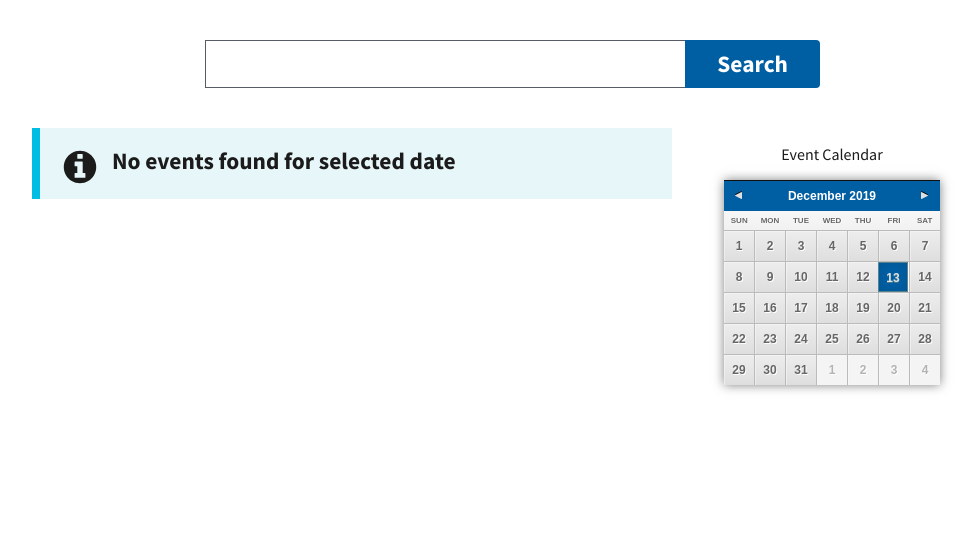
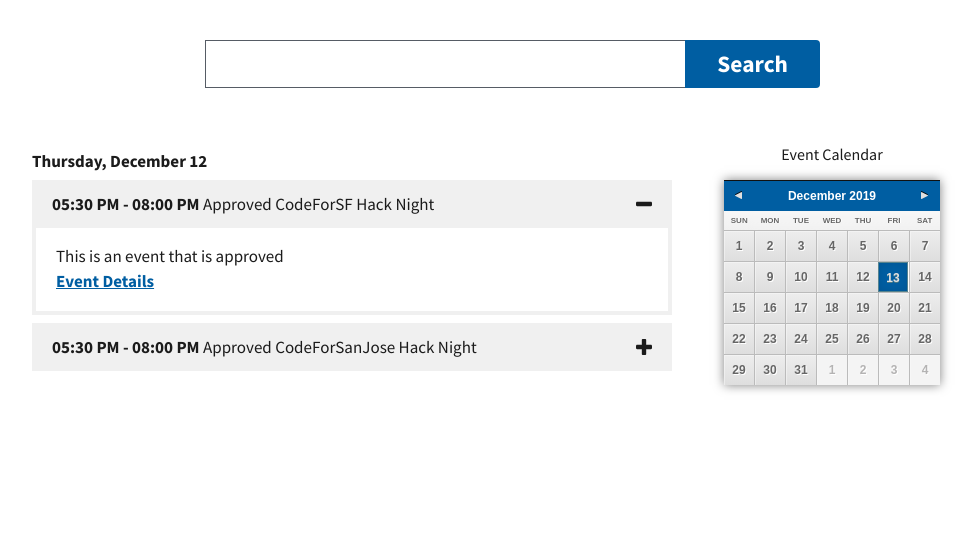
Before and after one commit to openoakland/dos-census-events, a Django app: page / in a window 1280 px wide. Shown: the part 166-700 px from the top of the page, without its empty margins (128-1105 px from the left). Run offline with Django 3.2, Linux system fonts and the light colour scheme; data comes from the database, SQL or seed files in the repository; both versions use the stored data as it was after the commit; some libraries are stand-ins or nearby versions.

Commit message:
issue/28 - Text search for events (#108)

```diff
--- a/census/static/datepicker/js/datepicker.js
+++ b/census/static/datepicker/js/datepicker.js
@@ -1,102 +1,39 @@
-$(document).ready(function () {
-    // This request is made to populate the initial set of events
-    // when the page loads
-    $.ajax({
-        url: '/events/',
-        method: 'GET',
-        dataType: 'json',
-        headers: {
-            credentials: 'include'
-        },
-        success: function (data) {
-            render_event_template(data.events);
-        }
-    });
-});
-
 $(function () {
     $('#datepicker').datepicker({
         inline: true,
         showOtherMonths: true,
         dayNamesMin: ['Sun', 'Mon', 'Tue', 'Wed', 'Thu', 'Fri', 'Sat'],
 
-        // Event that fires on selecting a specific date
+        // Event that is triggered when user selects a specific date
         onSelect: function (dateText, inst) {
-            $.ajax({
-                url: '/events/',
-                method: 'GET',
-                data: {
+            let data = {
                 isMonthly: false,
                 day: inst.selectedDay,
                 month: inst.selectedMonth + 1,
                 year: inst.selectedYear,
-                },
-                dataType: 'json',
-                success: function (data) {
-                    render_event_template(data.events);
+            };
+            let search_string = getQueryParams('search');
+            if (search_string !== false) {
+                data['search'] = search_string;
             }
-            });
+
+            redirectUrl(data);
         },
 
-        // Event that fires when the user switches to the next/prev month
+        // Event that is triggered when the user switches to the next/prev month
         onChangeMonthYear: function (year, month, inst) {
-            $.ajax({
-                url: '/events/',
-                method: 'GET',
-                data: {
+            let data = {
                 isMonthly: true,
                 month: inst.selectedMonth + 1,
                 year: inst.selectedYear,
+            };
+            let search_string = getQueryParams('search');
+            if (search_string !== false) {
+                data['search'] = search_string;
+                console.log(data['search']);
+            }
+            redirectUrl(data);
         },
-                dataType: 'json',
-                success: function (data) {
-                    render_event_template(data.events);
-                }
-            });
-        }
+        defaultDate: getSelectedDate(),
     });
 });
-
-function render_event_template(events) {
-    if (!$.isEmptyObject(events)) {
-        render_events(events);
-    } else {
-        render_no_events();
-    }
-}
-
-function render_no_events() {
-    /*
-    Render a dialog box to display a message if no events are found
-     */
-
-    $('#event-list').empty();
-    $('#no-events-alert').show();
-}
-
-function render_events(events) {
-    /*
-    Iterate through a list of events and generate HTML to create collapsible
-    event boxes (e.g. https://designsystem.digital.gov/components/accordion/)
-     */
-    $('#event-list').empty();
-    $('#no-events-alert').hide();
-    for (var month in events) {
-        if (events.hasOwnProperty(month)) {
-            for (var j = 0; j < events[month].length; j++) {
-                var priv = events[month][j].is_private_event ? "(PRIVATE)" : ""
-                var label = "<label class='usa-label' for='title'>" + events[month][j].start_date + " " + events[month][j].start_time + "</label>";
-                var h2 = "<h2 class='usa-accordion__heading'>" +
-                    "<button class='usa-accordion__button' aria-expanded='true' aria-controls='a" + events[month][j].id +
-                    "'>" + events[month][j].title + priv + "</button>" + "</h2>"
-                var div = "<div id='a" + events[month][j].id + "' class='usa-accordion__content usa-prose'>" +
-                  "<p>" + events[month][j].description + "</p>" +
-                  "<a href=/event/" + events[month][j].id + "/details> <b>Event Details</b></a>"
-                  "</div>";
-                $('#event-list').append(label);
-                $('#event-list').append(h2);
-                $('#event-list').append(div);
-            }
-        }
-    }
-}
--- a/census/templates/_base.html
+++ b/census/templates/_base.html
@@ -15,6 +15,7 @@
     {# Resources for datepicker on homepage   #}
     <script src="{% static 'jquery/jquery-3.4.1.min.js' %}"></script>
     <script src="{% static 'jquery/jquery-ui-1.12.1.custom.min.js' %}"></script>
+    <script src="{% static 'census/js/census.js' %}"></script>
     <script src="{% static 'datepicker/js/datepicker.js' %}"></script>
 </body>
 </html>
--- a/census/templates/index.html
+++ b/census/templates/index.html
@@ -6,14 +6,16 @@
 
     <!-- Columns start at 50% wide on mobile and bump up to 33.3% wide on desktop -->
     <div class="grid-container bg-white">
-
-
         <div class="grid-row bg-white" style="padding-bottom: 150px">
             <div class="grid-col-10 margin-5">
-                <form class="usa-search usa-search--big">
+                <form class="usa-search usa-search--big" action="/" method="get" id="search-form">
                     <div class="grid-offset-2" role="search">
                         <label class="usa-sr-only" for="search-field-big">Search</label>
-                        <input class="usa-input" id="search-field-big" type="search" name="search">
+                        <input class="usa-input"
+                               id="search-field-big"
+                               type="search"
+                               name="search"
+                               value="{% if request.search_query %}{{ request.search_query }}{% endif %}">
                         <button class="usa-button" type="submit">
                             <span class="usa-search__submit-text">Search</span>
                         </button>
@@ -22,23 +24,49 @@
             </div>
 
             <div class="grid-col-8">
-                <div id="no-events-alert" class="usa-alert usa-alert--info display-none">
+                {% if not request.has_events %}
+                    <div id="no-events-alert" class="usa-alert usa-alert--info">
                         <div class="usa-alert__body">
                             <h3 class="usa-alert__heading">No events found for selected date</h3>
                             <p class="usa-alert__text"></p>
                         </div>
                     </div>
+                {% endif %}
+                {% if request.has_events %}
                     <div id="event-list" class="usa-accordion usa-accordion--bordered">
-                    {# This section is populated dynamically by events triggered#}
-                    {# in datepicker.js#}
+                        {% for event_data in request.events %}
+                            {# Each event data is a tuple with the 0th element  #}
+                            {# as the day and the 1st element as a list  #}
+                            {# of events  #}
+                            <label class="usa-label font-ui-sm text-bold" for="title">{{ event_data.0 }}</label>
+                            {% for event in event_data.1 %}
+                                <h2 class="usa-accordion__heading">
+                                    <button class="usa-accordion__button"
+                                            aria-expanded="true"
+                                            aria-controls="a{{ event.id }}">
+                                        <span>{{ event.start_time }} - {{ event.end_time }}</span>
+                                        <span class="text-normal">
+                                            {{ event.title }}
+                                            {% if event.is_private_event %}
+                                                (PRIVATE)
+                                            {% endif %}
+                                        </span>
+                                    </button>
+                                </h2>
+                                <div id="a{{ event.id }}" class="usa-accordion__content usa-prose">
+                                    <p>{{ event.description }}</p>
+                                    <a href="/event/{{ event.id }}/details"> <b>Event Details</b></a>
                                 </div>
+                            {% endfor %}
+                        {% endfor %}
                     </div>
-            <div class="grid-col-4">
+                {% endif %}
+            </div>
+
+            <div class="grid-col-4 desktop:display-block mobile: display-none">
                 <p class="text-center">Event Calendar</p>
-                <div id="datepicker"></div>
+                <div id="datepicker"/>
             </div>
         </div>
     </div>
-    </div>
-    </main>
 {% endblock %}
--- a/census/urls.py
+++ b/census/urls.py
@@ -18,12 +18,11 @@ from django.contrib.auth import views as auth_views
 from django.urls import path
 from django.conf.urls import url
 from django.views.i18n import JavaScriptCatalog
-from .views import index
 
 from . import views
 
 urlpatterns = [
-    path('', index, name='index'),
+    path('', views.HomepageView.as_view(), name='index'),
     path('admin/', admin.site.urls),
     path('export/events/', views.export_events),
     path('submit/', views.SubmitEventView.as_view()),
@@ -34,8 +33,6 @@ urlpatterns = [
     path('event/<int:pk>/details/', views.ShowEvent.as_view(), name= 'event_detail'),
     url(r'^login/$', auth_views.LoginView.as_view(), name='login'),
     url(r'^logout/$', auth_views.LogoutView.as_view(), name='logout'),
-    # this is to update list of events on the homepage based on datepicker selection
-    url(r'^events/$', views.get_events, name='get_events'),
 ]
 js_info_dict = {
     'packages': ('recurrence', ),
--- a/census/views.py
+++ b/census/views.py
@@ -1,26 +1,27 @@
 import csv
+import io
 from datetime import datetime, timedelta
-import io
 from itertools import groupby
-import json
 
 from django.conf import settings
+from django.contrib.auth.mixins import LoginRequiredMixin
+from django.db.models import Q
 from django.forms.models import model_to_dict
-from django.http import HttpResponse, HttpResponseRedirect, StreamingHttpResponse
+from django.http import HttpResponseRedirect, StreamingHttpResponse
 from django.shortcuts import render
 from django.views import View
 from django.views.generic import ListView
 from django.views.generic.edit import DeleteView, UpdateView
-from django.contrib.auth.mixins import LoginRequiredMixin
 from pytz import timezone
 
 from . import constants, models
 from .forms import EditEventForm, EventForm
 from .google_calendar import google_publish_event, google_delete_event
 
-# TODO: Timezone has been set to US/Pacific, but we should probably
-#       fetch it from the users's browser
-TIMEZONE = 'US/Pacific'
+# TODO: Timezone has been set to America/Los_Angeles, but maybe we should
+#       fetch it from the user's browser settings?
+current_timezone = timezone(settings.TIME_ZONE)
+
 
 def export_events(request):
     '''
@@ -61,101 +62,172 @@ def export_events(request):
     response['Content-Disposition'] = 'attachment; filename="census_events.csv"'
     return response
 
+class HomepageView(View):
+    template_name = 'index.html'
 
-def index(request):
-    """
-    Homepage
-    """
-    return render(request, 'index.html')
+    def get(self, request):
+        """
+        Homepage
+        """
+        request.events = self.make_events_data_response(self.get_events(request))
+        request.has_events = bool(request.events)
+        if request.GET.dict().get('search'):
+            request.search_query = request.GET.dict().get('search').strip()
+        else:
+            request.search_query = None
+        return render(request, self.template_name)
 
+    def get_events(self, data):
+        """
+        This endpoint /events is called by the datepicker (census/static/datepicker/js/datepicker.js)
+        to retrieve a list of filtered events by selected date/month.
 
-def get_events(data):
-    """
-    This endpoint /events is called by the datepicker (census/static/datepicker/js/datepicker.js)
-    to retrieve a list of filtered events by selected date/month.
+        :param data: Request object
+        :return: HttpResponse object containing event data. Populate
+        """
+        filter_args = dict()
+        if data.GET.dict():
+            query_params = self.get_valid_params(data.GET.dict())
+            if query_params.get('search'):
+                filter_args['search'] = query_params.get('search')
+            if query_params.get('isMonthly'):
+                # Fetch events for the whole month
+                # TODO: Test to ensure that timezone differences are properly accounted for
+                #       when using the `__month` filter
+                filter_args['month'] = query_params['month']
+                filter_args['year'] = query_params['year']
+            elif all (key in query_params for key in ('day', 'month', 'year')):
+                # Fetch events for a selected date
+                day = query_params['day']
+                month = query_params['month']
+                year = query_params['year']
+                start_date = datetime.strptime(f"{year}-{month}-{day} 00:00:00",
+                                               "%Y-%m-%d %H:%M:%S")
+                end_date = datetime.strptime(f"{year}-{month}-{day} 23:59:59",
+                                             "%Y-%m-%d %H:%M:%S")
 
-    :param data: Request object
-    :return: HttpResponse object containing event data. Populate
-    """
-    query_params = data.GET.dict()
+                filter_args['start_date'] = start_date
+                filter_args['end_date'] = end_date
+        if not filter_args.get('month'):
+            # If no payload is passed to the request, simply fetch current and
+            # future approved events
+            # filter_args['start_date'] = datetime.now().replace(hour=0, minute=0, second=0)
+            # filter_args['end_date'] = datetime.now() + timedelta(days=7)
+            filter_args['month'] = datetime.now().month
+            filter_args['year'] = datetime.now().year
+        filter_args['user_auth_status'] = data.user.is_authenticated
+        return self.fetch_events_from_db(**filter_args)
 
-    if data.user.is_authenticated:
-        base_events_query = models.Event.objects.filter(approval_status=constants.EventApprovalStatus.APPROVED.name)
-    else:
+    def get_valid_params(self, query_params):
+        """
+        Validate URL Query parameters and convert them to Python friendly values where applicable.
+        Invalid query parameters/values will be ignored.
 
-        base_events_query = models.Event.objects.filter(approval_status=constants.EventApprovalStatus.APPROVED.name, is_private_event=0)
+        :param query_params: Dictionary containing query parameters and corresponding values.
+        :return: Dictionary containing only valid parameters
+        """
+        valid_params = {}
+        for param in query_params:
+            if param == 'day' and query_params['day'].isdigit():
+                valid_params['day'] = int(query_params['day'])
+            elif param == 'month' and query_params['month'].isdigit():
+                valid_params['month'] = int(query_params['month'])
+            elif param == 'year' and query_params['year'].isdigit():
+                valid_params['year'] = int(query_params['year'])
+            elif param == 'search' \
+                    and query_params['search'] \
+                    and not query_params['search'].strip() == "":
+                valid_params['search'] = query_params['search'].strip()
+            elif param == 'isMonthly':
+                if query_params['isMonthly'] == 'true':
+                    valid_params['isMonthly'] = True
+                elif query_params['isMonthly'] == 'false':
+                    valid_params['isMonthly'] = False
+        return valid_params
 
-    if not query_params:
+    def fetch_events_from_db(self, **kwargs):
+        """
+        Retrieve matching approved events data.
 
-        # If no payload is passed to the request, simply fetch future approved events
-        start_date = datetime.now(timezone(TIMEZONE))
+        :param kwargs: Arguments containing DB fields and values
+        :return: Query set of matching events
+        """
 
-        # TODO: When the user first visits the homepage, all events occurring
-        #      in the week are fetched. Should this be changed instead to display
-        #      only events for the current day?
-        end_date = datetime.now(timezone(TIMEZONE)) + timedelta(days=7)
+        start_date = kwargs.get('start_date')
+        end_date = kwargs.get('end_date')
+        month = kwargs.get('month')
+        year = kwargs.get('year')
+        search = kwargs.get('search')
+        user_auth_status = kwargs.get('user_auth_status')
 
-        events = base_events_query.filter(start_datetime__range=(start_date, end_date)).order_by('start_datetime')
-        return HttpResponse(json.dumps(make_events_data_response(events)))
+        if user_auth_status:
+            query = Q(approval_status=constants.EventApprovalStatus.APPROVED.name,
+                           is_private_event=0)
+        else:
+            query = Q(approval_status=constants.EventApprovalStatus.APPROVED.name)
 
-    if 'isMonthly' in query_params and query_params['isMonthly'] == 'true':
-        # Fetch events for the whole month
+        if (bool(start_date) ^ bool(end_date)) or (bool(month) ^ bool(year)):
+            # If start date is provided but not end date, or vice-versa, raise error
+            # Month and year should also both be provided or not at all.
+            raise Exception
+        if month:
+            query = query & Q(start_datetime__month=month, start_datetime__year=year)
+        if start_date and end_date:
+            query = query & Q(start_datetime__range=(current_timezone.localize(start_date),
+                                                     current_timezone.localize(end_date)))
+        if search:
+            query = query & (Q(title__icontains=search) | Q(description__icontains=search))
 
-        month = int(query_params['month'])
+        return models.Event.objects.filter(query).order_by('start_datetime')
 
-        # TODO: Ensure that timezone differences are properly accounted for
-        #       when using the `__month` filter
-        events = base_events_query.filter(start_datetime__month=month).order_by('start_datetime')
-        return HttpResponse(json.dumps(make_events_data_response(events)))
+    def make_events_data_response(self, events):
+        """
+        Construct the event response object. Events are grouped by start date to simplify
+        iterating through the object to display on the landing page.
 
-    else:
-        # Fetch events for a selected date
-        day = query_params['day']
-        month = query_params['month']
-        year = query_params['year']
-        start_date = datetime.strptime(f"{year}-{month}-{day} 00:00:00", "%Y-%m-%d %H:%M:%S")
-        end_date = datetime.strptime(f"{year}-{month}-{day} 23:59:59", "%Y-%m-%d %H:%M:%S")
+        :param events: list of Event queryset objects
+        :return: Response object with the following format:
+        [
+            start_date1: [event_dict1, event_dict2],
+            start_date2: [event_dict3, event_dict4],
+        ]
+        """
+        result_set = []
+        parsed_events = [self.parse_event_queryset(event) for event in events]
+        for date, event_data in groupby(parsed_events, key=lambda row: row['start_date']):
+            date_to_display = datetime.strptime(date, '%Y-%m-%d').strftime('%A, %B %d')
+            result_set.append((date_to_display, list(event_data)))
+        return result_set
 
-        current_timezone = timezone(TIMEZONE)
-        events = base_events_query.filter(start_datetime__range=(current_timezone.localize(start_date),
-                                                                    current_timezone.localize(end_date))) \
-            .order_by('start_datetime')
-        return HttpResponse(json.dumps(make_events_data_response(events)))
+    def parse_event_queryset(self, event):
+        """
+        Given an Event object, return a dictionary containing only those attributes
+        that are required to be displayed.
 
+        Note: Django provides a Serializer class which we could use here to simplify
+        things. However, for security considerations, we still probably only want to
+        return attributes that are necessary for front-end display as opposed to the
+        whole model.
 
-def make_events_data_response(events):
-    result_set = {}
-    parsed_events = [parse_event_queryset(event) for event in events]
-    for month, event_data in groupby(parsed_events, key=lambda row: row['month']):
-        result_set[int(month)] = list(event_data)
-    return dict(events=result_set)
-
-
-def parse_event_queryset(event):
-    """
-    Given an Event object, return a dictionary containing only those attributes
-    that are required to be displayed.
-
-    :param event: Event objects
-    :return: A dictionary representation of the event
-    """
-
-    localized_start_datetime = event.start_datetime.astimezone(timezone(TIMEZONE))
-    start_date = datetime.strftime(localized_start_datetime, "%Y-%m-%d")
-    end_date = datetime.strftime(localized_start_datetime, "%Y-%m-%d")
-    month = datetime.strftime(localized_start_datetime, "%m")
-    start_time = datetime.strftime(localized_start_datetime, "%I:%M %p")
-    end_time = datetime.strftime(localized_start_datetime, "%I:%M %p")
-    return dict(id=event.id,
-                title=event.title,
-                description=event.description,
-                month=month,
-                start_date=start_date,
-                end_date=end_date,
-                start_time=start_time,
-                end_time=end_time,
-                is_private_event = event.is_private_event
-                )
+        :param event: Event objects
+        :return: A dictionary representation of the event
+        """
+        localized_start_datetime = event.start_datetime.astimezone(current_timezone)
+        localized_end_datetime = event.end_datetime.astimezone(current_timezone)
+        start_date = datetime.strftime(localized_start_datetime, "%Y-%m-%d")
+        end_date = datetime.strftime(localized_end_datetime, "%Y-%m-%d")
+        start_time = datetime.strftime(localized_start_datetime, "%I:%M %p")
+        end_time = datetime.strftime(localized_end_datetime, "%I:%M %p")
+        return dict(id=event.id,
+                    title=event.title,
+                    description=event.description,
+                    month=localized_start_datetime.month,
+                    is_private_event=event.is_private_event,
+                    start_date=start_date,
+                    end_date=end_date,
+                    start_time=start_time,
+                    end_time=end_time,
+                    )
 
 
 class SubmitEventView(View):
```
Also changed, not shown: census/fixtures/events.json (+4 -4 lines), census/static/census/js/census.js (added, +33 -0 lines), census/tests/factory.py (+3 -3 lines), census/tests/test_views.py (+119 -5 lines). Lines whose indentation alone changed are shown as unchanged.
